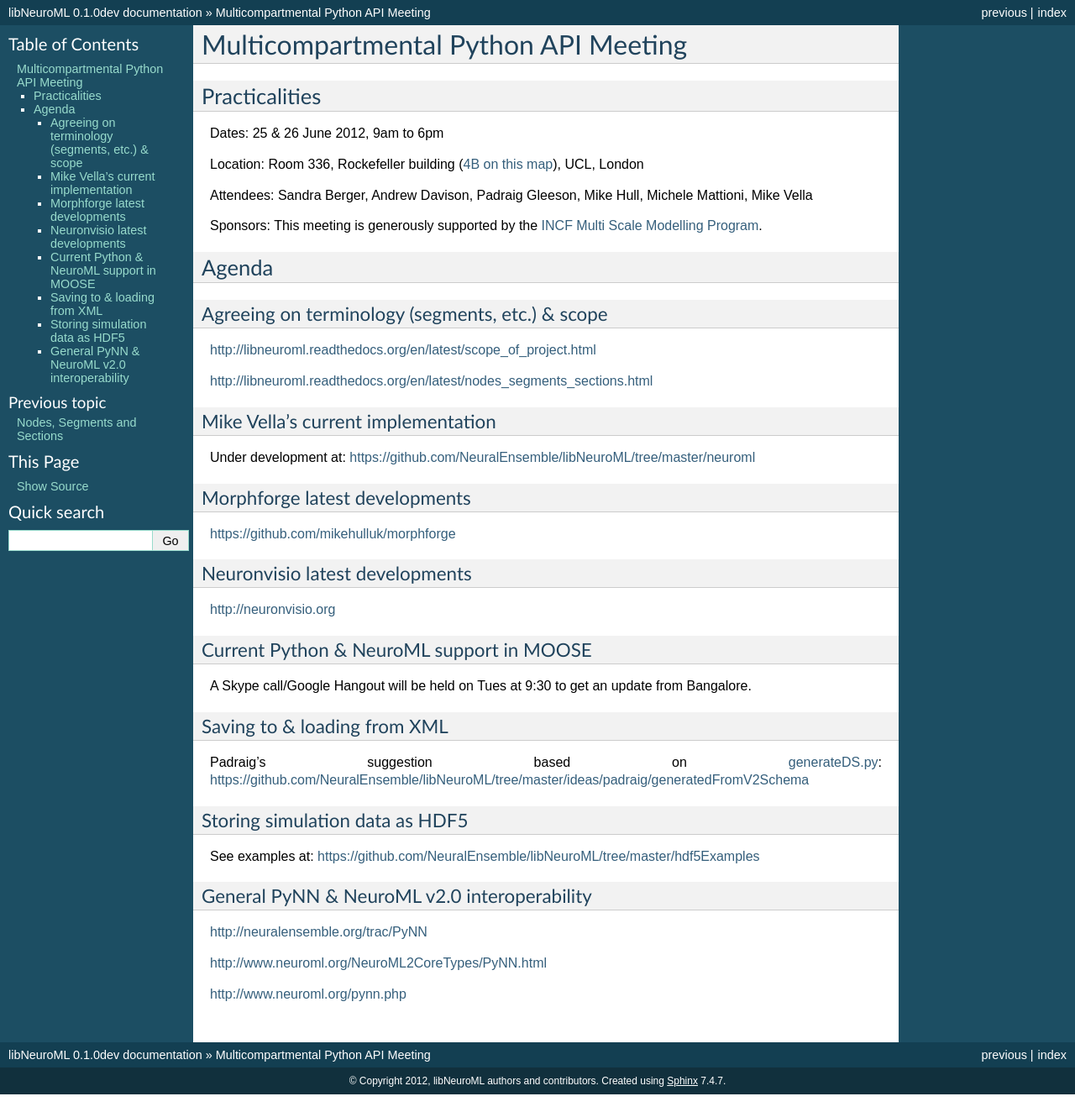
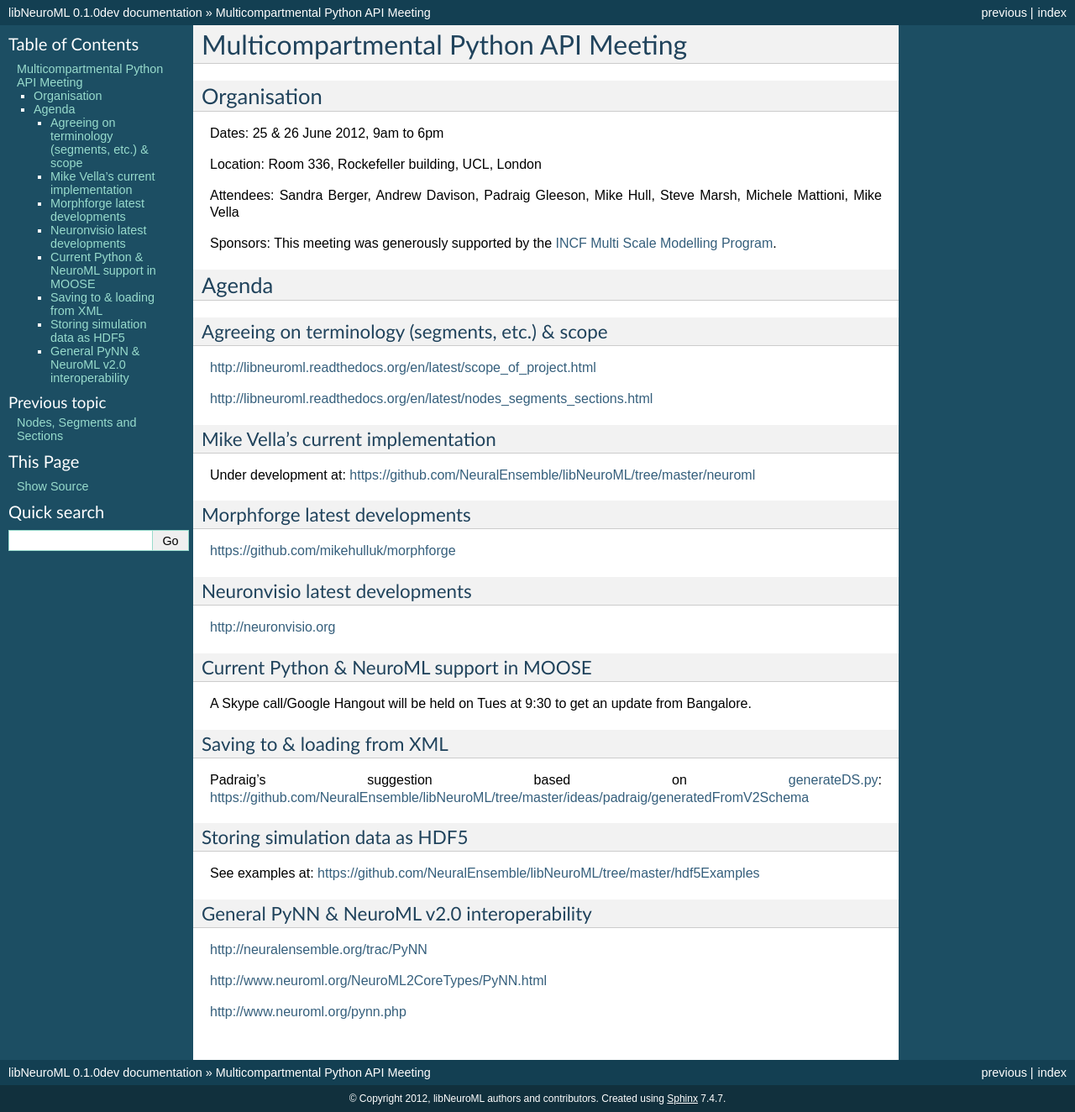
Before and after one commit to NeuralEnsemble/libNeuroML, a Sphinx documentation site: the page built from doc/meeting_june_2012.txt, in a window 1280 px wide. Shown: the whole page at 84% size. Built offline with Sphinx 7.4.7, drawn with Linux system fonts in a browser that asks for light colours; formulas are drawn with MathJax 3; before the commit the page ends 1303 px from its top, so only the background shows below that.

Commit message:
Update master

```diff
--- a/doc/meeting_june_2012.txt
+++ b/doc/meeting_june_2012.txt
@@ -1,16 +1,16 @@
 Multicompartmental Python API Meeting
 =====================================
 
-Practicalities
---------------
+Organisation
+------------
 
 Dates: 25 & 26 June 2012, 9am to 6pm
 
-Location: Room 336, Rockefeller building (`4B on this map <http://www.ucl.ac.uk/locations/ucl-maps/ucl-bloomsbury-campus-map>`_), UCL, London
+Location: Room 336, Rockefeller building, UCL, London
 
-Attendees: Sandra Berger, Andrew Davison, Padraig Gleeson, Mike Hull, Michele Mattioni, Mike Vella
+Attendees: Sandra Berger, Andrew Davison, Padraig Gleeson, Mike Hull, Steve Marsh, Michele Mattioni, Mike Vella
 
-Sponsors: This meeting is generously supported by the `INCF Multi Scale Modelling Program <http://www.incf.org/programs/modeling>`_.
+Sponsors: This meeting was generously supported by the `INCF Multi Scale Modelling Program <http://www.incf.org/programs/modeling>`_.
 
 Agenda
 ------
```
